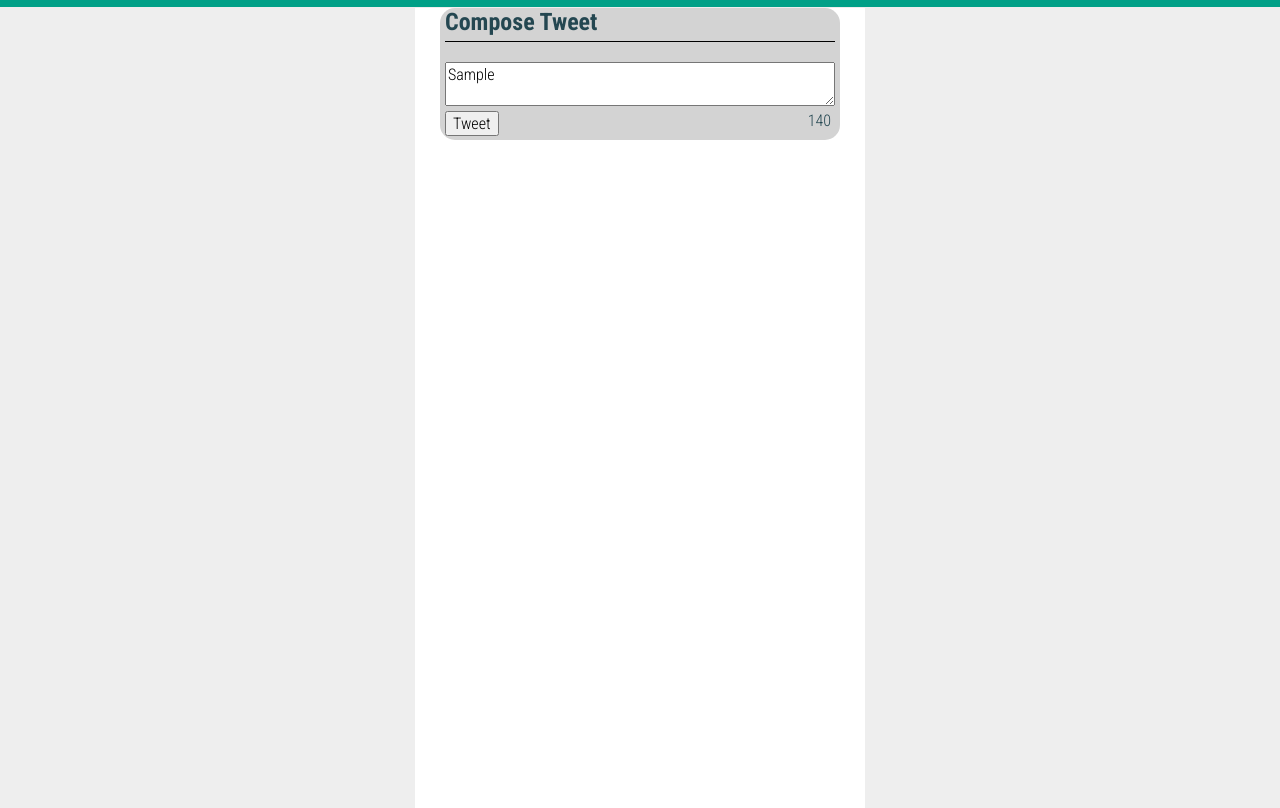
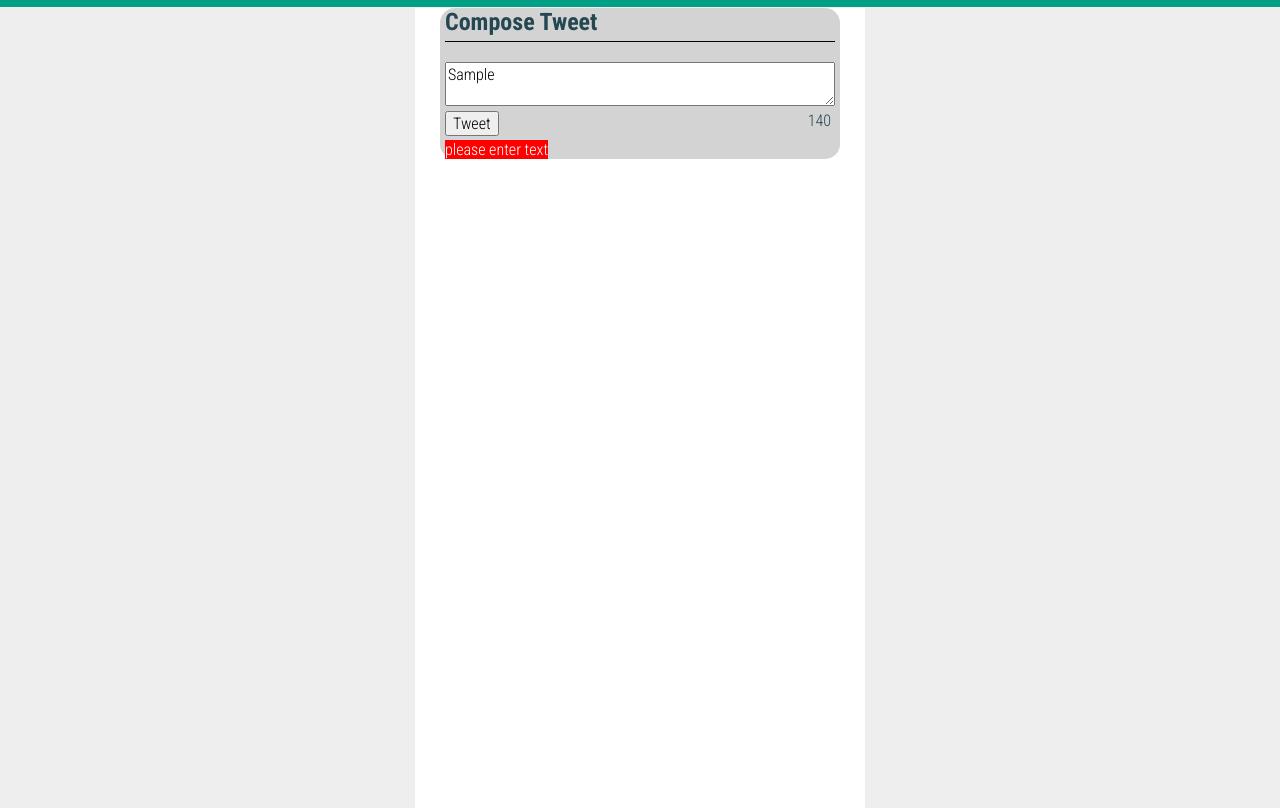
Before and after one commit to nohkes/tweeter, a website: page public/index.html in a window 1280 px wide. Both pictures are taken after typing "Sample" into the empty fields and a click on the input "Tweet". Shown: the part 102-910 px from the top of the page. Drawn offline with Linux system fonts and the light colour scheme; no server answers.

Commit message:
initial error message elements instead of alerts

```diff
--- a/public/index.html
+++ b/public/index.html
@@ -54,6 +54,8 @@
     <input type="submit" id="load-more-posts" value="Tweet">
     <span class="counter">140</span>
   </form>
+    <span class="error">please enter text </span>
+
 </section>
 
 <!-- <section class="next-tweet"> -->
@@ -68,7 +70,7 @@
 </header>
           <div class="tweet-text">
             <p>
-              little tweet here
+              little tw2eet here
             </p>
           </div>
 <footer class="age">10 days ago</footer> -->
--- a/public/scripts/app.js
+++ b/public/scripts/app.js
@@ -11,23 +11,21 @@ $(function() {
   $button.on('click', function () {
     event.preventDefault();
     if ( $(this).siblings(".counter").text() == 140) {
-      alert("please enter text")
+      $(".error").text("please enter text");
+      $(".error").toggle()
     } else if ($(this).siblings(".counter").text() < 0){
-      alert("too much text")
+      $(".error").text("too much text")
+      $(".error").toggle();
     } else {
       console.log('Button clicked, performing ajax call...');
       $.ajax({ type: "POST",
         url: '/tweets',
         data: $('#tweet-submit').serialize(),
         complete: loadTweets
-      })
+      });
 
     }
-    // .then(function () {
-    //   $(".tweets-container").append(loadTweets());
-    // //   console.log('Success: ');
-    // //   // $button.replaceWith(morePostsHtml);
-    // });
+
   });
 });
 $("button").click(function(){
@@ -60,14 +58,14 @@ function createTweetElement(tweetData) {
  			</footer>
 	`;
 	// $tweet = $tweet.append(html);
-	return $tweet.append(html)
+	return $tweet.append(html);
 }
 
 function renderTweets(data) {
   // let $html = $('<div></div>');
   data.forEach((tweet)=> {
     $(".tweets-container").append(createTweetElement(tweet));
-  })
+  });
   // for (var el of data){
   //   var html = createTweetElement(el);
   //   console.log(html)
@@ -148,4 +146,4 @@ function renderTweets(data) {
 // console.log($tweet); // to see what it looks like
 // $('.container').append($tweet); // to add it to the page so we can make sure it's got all the right elements, classes, etc.
 
-})
+});
--- a/public/styles/layout.css
+++ b/public/styles/layout.css
@@ -45,6 +45,7 @@ body {
 	padding-right: 5px;
     padding-left: 5px;
     margin-top: 10px;
+   /* overflow: auto;*/
 
 }
 h2 {
@@ -121,3 +122,10 @@ header span {
 .name {
 	display: inline-flex;
 }
+
+.new-tweet .error {
+	background-color: red;
+	display: none;
+	font-size: 1em;
+	color: white;
+}
```
